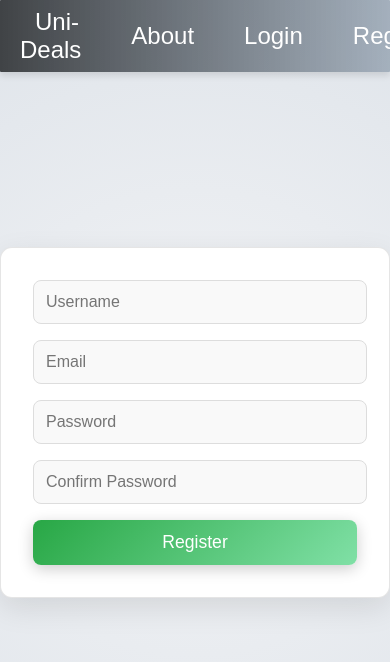
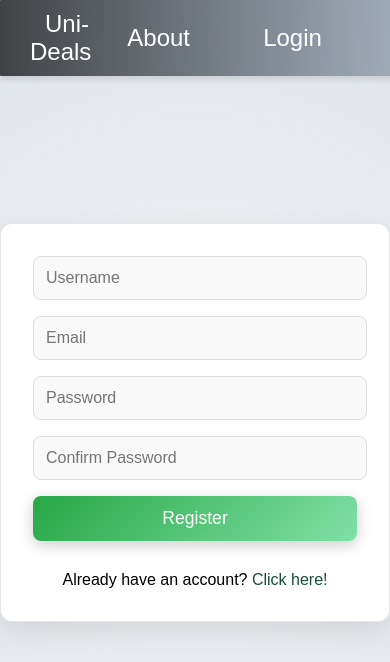
Before and after one commit to Pareek-kamlesh/uni-deals, a Next.js app: page /register in a window 390 px wide. Shown: the top 662 px of the page. Built offline with nearby package versions, Linux system fonts and the light colour scheme.

Commit message:
Bug fixing

```diff
--- a/components/Header.js
+++ b/components/Header.js
@@ -79,7 +79,7 @@ export default function Header() {
             <li className={styles.navItem}>
               <Link href="/login" className={styles.navLink}>Login</Link>
             </li>
-            <li className={styles.navItem}>
+            <li className={`${styles.navItem} ${styles.register}`}>
               <Link href="/register" className={styles.navLink}>Register</Link>
             </li>
           </ul>
--- a/src/app/register/page.js
+++ b/src/app/register/page.js
@@ -5,6 +5,7 @@ import styles from '../../../styles/RegisterPage.module.css'; // Import CSS modu
 import { ToastContainer } from 'react-toastify'; // Import ToastContainer
 import 'react-toastify/dist/ReactToastify.css'; // Import Toastify CSS
 import { showToast } from '../../../lib/toast'; // Import the utility function
+import Link from 'next/link';
 
 export default function RegisterPage() {
   const [email, setEmail] = useState('');
@@ -81,6 +82,9 @@ export default function RegisterPage() {
           required
         />
         <button className={styles.button} type="submit">Register</button>
+        <div className={styles.loginLink}>
+          Already have an account? <Link href="/login">Click here!</Link>
+        </div>
       </form>
       {/* Toast Container */}
       <ToastContainer />
--- a/styles/Header.module.css
+++ b/styles/Header.module.css
@@ -98,15 +98,25 @@
 .menuLink:hover {
   background: #555;
 }
-
 @media (max-width: 768px) {
   .navList {
-    justify-content: space-around;
+    flex-direction: row; /* Ensure items are in a single row */
+    flex-wrap: nowrap; /* Prevent items from wrapping to the next line */
+    justify-content: space-around; /* Distribute items evenly */
+    width: 100%; /* Full width */
+  }
+  .navItem {
+    margin-right: 0; /* Remove right margin */
+    margin-bottom: 0; /* Remove bottom margin */
   }
   .header {
-    height: 70px;
+    height: auto; /* Adjust height to fit content */
+    padding: 10px; /* Add padding for spacing */
   }
-  .menu{
+  .menu {
     right: 0;
   }
+  .navItem.register {
+    display: none; /* Hide the register link */
+  }
 }
--- a/styles/RegisterPage.module.css
+++ b/styles/RegisterPage.module.css
@@ -69,3 +69,19 @@
   transform: scale(0.98);
   box-shadow: 0 3px 10px rgba(0, 0, 0, 0.2);
 }
+
+.loginLink {
+  margin-top: 20px;
+  text-align: center;
+  font-size: 1rem;
+  padding-top: 10px; /* Add padding for spacing */
+}
+
+.loginLink a {
+  color: #164e3b;
+  text-decoration: none;
+}
+
+.loginLink a:hover {
+  text-decoration: underline;
+}
```
Also changed, not shown: src/app/login/page.js (+6 -1 lines), styles/LoginPage.module.css (+15 -0 lines).
